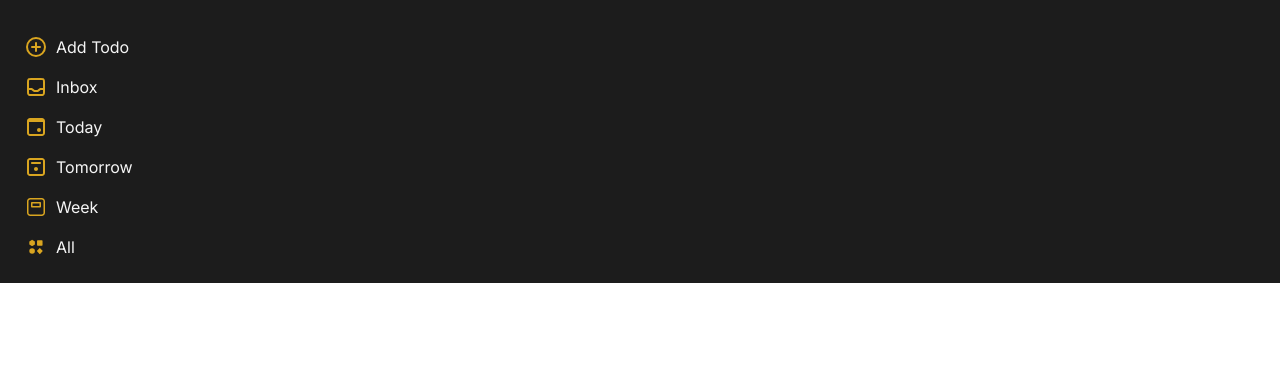
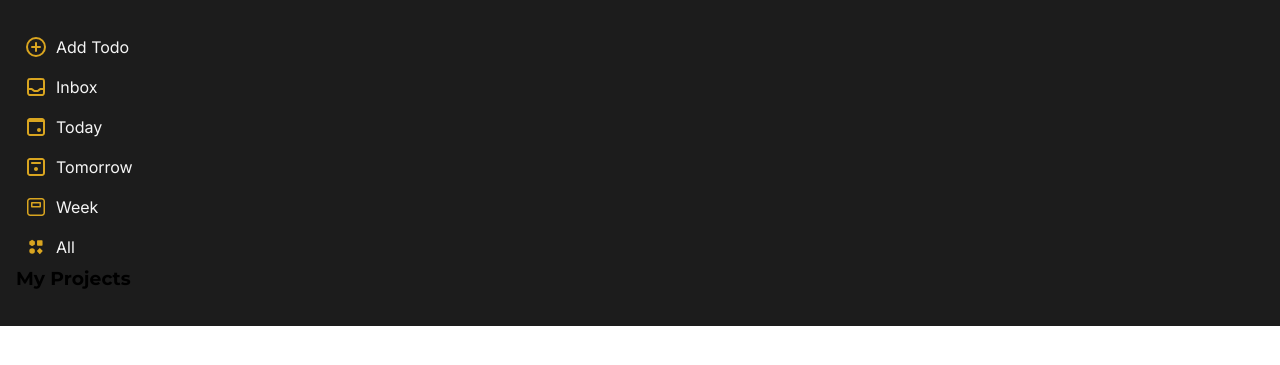
Before and after one commit to Niisari/todo-list, a website built with webpack: page src/template.html in a window 1280 px wide. Shown: the part 69-434 px from the top of the page. Built offline with nearby package versions, Linux system fonts and the light colour scheme.

Commit message:
Created structure for sidebar projects

```diff
--- a/src/template.html
+++ b/src/template.html
@@ -137,6 +137,16 @@
                     </div>
                 </div>
 
+                <div id="sidebar-projects" class="sidebar__projects">
+                    <div id="projects" class="projects">
+                        <h3 class="projects__title">My Projects</h3>
+
+                        <button id="projects__btn" class="projects__btn" type="button">
+
+                        </button>
+                    </div>
+                </div>
+
             </div>
         </div>
 
```
